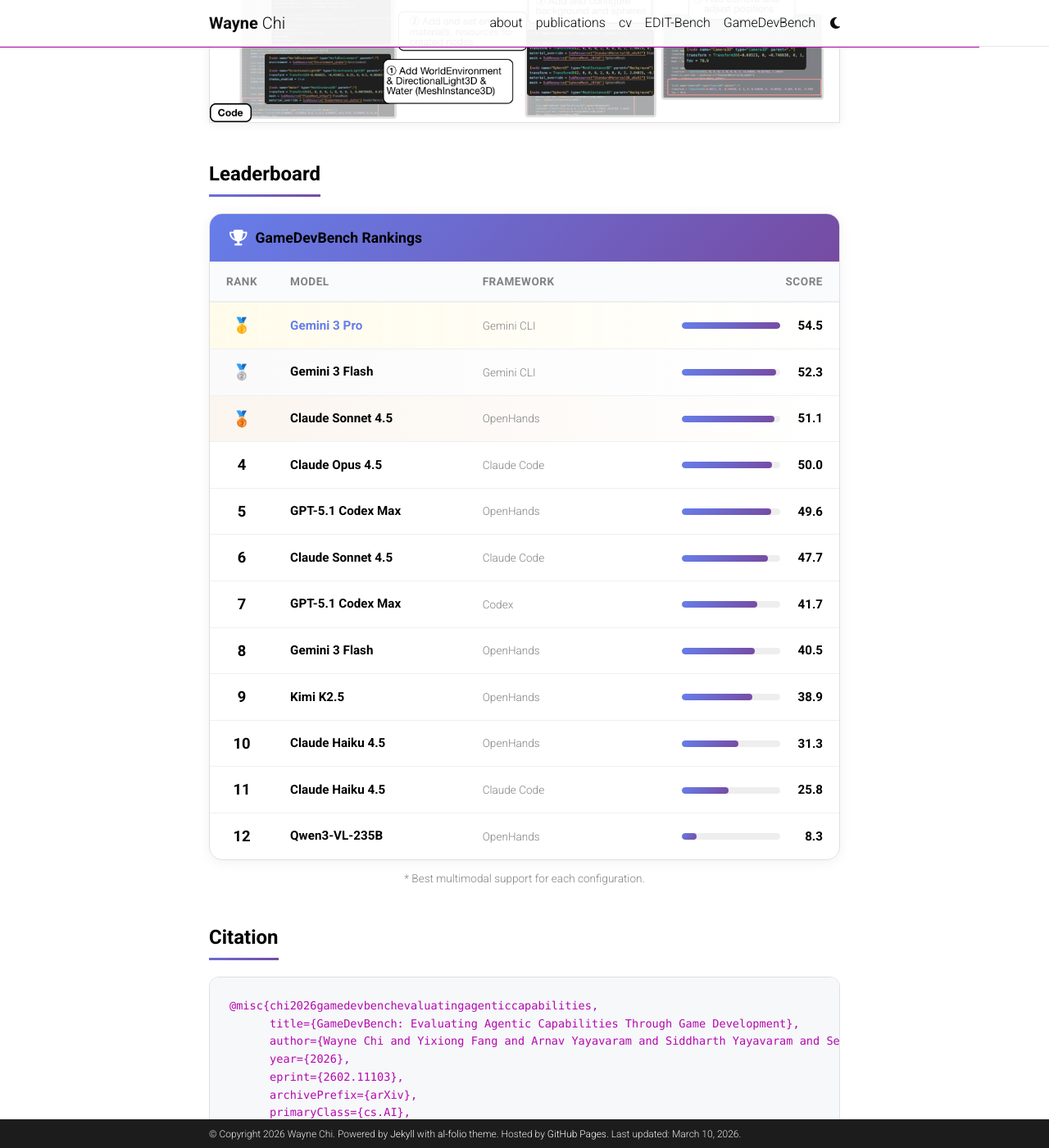
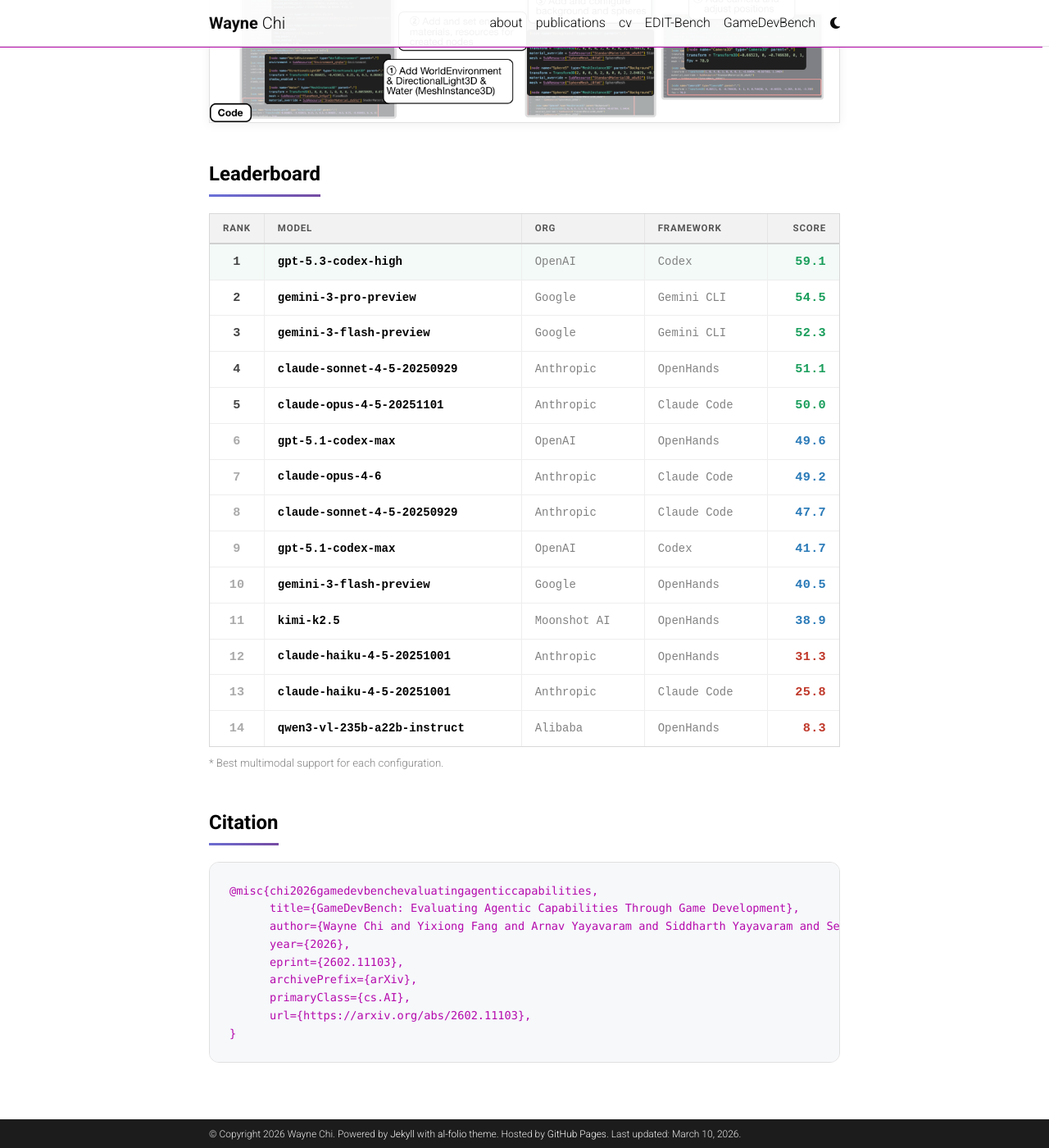
Before and after one commit to waynchi/waynchi.github.io, a Jekyll site: the page built from _pages/gamedevbench.md, in a window 1280 px wide and 1400 px high, scrolled down 2166 px. Shown: the whole window at 82% size. Built offline with Jekyll 4.4.1, drawn with Linux system fonts in a browser that asks for light colours; comment, search, counter and statistics services are not loaded; a style sheet for code colours, icons or effects is not loaded.

Commit message:
updating gamedevbench leaderboard

```diff
--- a/_pages/gamedevbench.md
+++ b/_pages/gamedevbench.md
@@ -10,7 +10,7 @@ nav_order: 100
 <style>
   /* Override page layout for wider content */
   .post {
-    max-width: 900px;
+    max-width: 980px;
     margin: 0 auto;
   }
   .post-header {
@@ -158,113 +158,87 @@ nav_order: 100
 
   /* Leaderboard */
   .gdb-leaderboard {
-    border: 1px solid #e0e0e0;
-    border-radius: 16px;
+    border: 1px solid #d8d8d8;
     overflow: hidden;
-    box-shadow: 0 2px 16px rgba(0,0,0,0.06);
-  }
-  .gdb-leaderboard-header {
-    background: linear-gradient(135deg, #667eea 0%, #764ba2 100%);
-    color: white;
-    padding: 16px 24px;
-    display: flex;
-    align-items: center;
-    gap: 10px;
-  }
-  .gdb-leaderboard-header i {
-    font-size: 1.2em;
-  }
-  .gdb-leaderboard-header span {
-    font-weight: 700;
-    font-size: 1.1em;
+    background: var(--global-bg-color, #fff);
   }
   .gdb-lb-table {
     width: 100%;
     border-collapse: collapse;
   }
   .gdb-lb-table th {
-    padding: 14px 20px;
+    padding: 9px 16px;
     text-align: left;
-    font-weight: 600;
-    font-size: 0.85em;
+    font-weight: 700;
+    font-size: 0.72em;
     text-transform: uppercase;
-    letter-spacing: 0.5px;
-    color: var(--global-text-color-light);
-    border-bottom: 2px solid #eee;
-    background: #fafbfc;
+    letter-spacing: 0.8px;
+    color: #555;
+    border-bottom: 2px solid #d0d0d0;
+    border-right: 1px solid #e4e4e4;
+    background: #f2f2f2;
+    white-space: nowrap;
   }
   .gdb-lb-table th:first-child {
-    width: 60px;
+    width: 52px;
     text-align: center;
   }
   .gdb-lb-table th:last-child {
     text-align: right;
+    border-right: none;
   }
   .gdb-lb-table td {
-    padding: 14px 20px;
-    border-bottom: 1px solid #f0f0f0;
-    font-size: 0.95em;
+    padding: 10px 16px;
+    border-bottom: 1px solid #eeeeee;
+    border-right: 1px solid #eeeeee;
+    font-size: 0.91em;
+    font-variant-numeric: tabular-nums;
+  }
+  .gdb-lb-table td:last-child {
+    border-right: none;
   }
   .gdb-lb-table tr:last-child td {
     border-bottom: none;
   }
   .gdb-lb-table tr:hover {
-    background: #f8f9ff;
+    background: rgba(0,0,0,0.025);
   }
   .gdb-lb-table .rank {
     text-align: center;
     font-weight: 700;
-    font-size: 1.15em;
+    font-size: 0.95em;
+    color: #aaa;
+    font-family: 'SF Mono', 'Fira Code', 'Courier New', monospace;
+  }
+  .gdb-lb-table .rank-top {
+    color: #444;
   }
   .gdb-lb-table .model-name {
     font-weight: 600;
+    font-family: 'SF Mono', 'Fira Code', 'Courier New', monospace;
+    font-size: 0.88em;
+    color: var(--global-text-color);
+  }
+  .gdb-lb-table .model-name-top {
+    font-weight: 700;
   }
   .gdb-lb-table .framework {
-    font-size: 0.85em;
+    font-size: 0.87em;
     color: var(--global-text-color-light);
+    font-family: 'SF Mono', 'Fira Code', 'Courier New', monospace;
   }
   .gdb-lb-table .score-cell {
     text-align: right;
-    font-variant-numeric: tabular-nums;
+    font-weight: 700;
+    font-family: 'SF Mono', 'Fira Code', 'Courier New', monospace;
+    font-size: 0.95em;
+    letter-spacing: 0.3px;
   }
-  .gdb-lb-table .score-bar {
-    display: inline-flex;
-    align-items: center;
-    gap: 10px;
-    width: 100%;
-    justify-content: flex-end;
-  }
-  .gdb-lb-table .score-bar-bg {
-    width: 120px;
-    height: 8px;
-    background: #eee;
-    border-radius: 4px;
-    overflow: hidden;
-  }
-  .gdb-lb-table .score-bar-fill {
-    height: 100%;
-    border-radius: 4px;
-    background: linear-gradient(135deg, #667eea 0%, #764ba2 100%);
-    transition: width 0.6s ease;
-  }
-  .gdb-lb-table .score-num {
-    font-weight: 700;
-    min-width: 42px;
-    text-align: right;
-  }
-
-  /* Top 3 row highlights */
-  .gdb-lb-table .row-gold {
-    background: linear-gradient(90deg, rgba(255,215,0,0.08) 0%, transparent 100%);
-  }
-  .gdb-lb-table .row-gold .model-name {
-    color: #667eea;
-  }
-  .gdb-lb-table .row-silver {
-    background: linear-gradient(90deg, rgba(192,192,192,0.08) 0%, transparent 100%);
-  }
-  .gdb-lb-table .row-bronze {
-    background: linear-gradient(90deg, rgba(205,127,50,0.08) 0%, transparent 100%);
+  .gdb-lb-table .score-hi  { color: #1a9e5c; }
+  .gdb-lb-table .score-mid { color: #2a7ab8; }
+  .gdb-lb-table .score-lo  { color: #c0392b; }
+  .gdb-lb-table .row-top-1 {
+    background: rgba(26,158,92,0.05);
   }
 
   /* BibTeX */
@@ -307,29 +281,23 @@ nav_order: 100
     background-clip: text;
   }
   html[data-theme='dark'] .gdb-leaderboard {
-    border-color: #444;
+    border-color: #3a3a3a;
   }
   html[data-theme='dark'] .gdb-lb-table th {
-    background: #1e1e1e;
-    border-bottom-color: #333;
+    background: #1c1c1c;
+    color: #aaa;
+    border-bottom-color: #3a3a3a;
+    border-right-color: #2e2e2e;
   }
   html[data-theme='dark'] .gdb-lb-table td {
-    border-bottom-color: #2a2a2a;
+    border-bottom-color: #282828;
+    border-right-color: #282828;
   }
   html[data-theme='dark'] .gdb-lb-table tr:hover {
-    background: #1e1e2e;
+    background: rgba(255,255,255,0.04);
   }
-  html[data-theme='dark'] .gdb-lb-table .score-bar-bg {
-    background: #333;
-  }
-  html[data-theme='dark'] .gdb-lb-table .row-gold {
-    background: linear-gradient(90deg, rgba(255,215,0,0.05) 0%, transparent 100%);
-  }
-  html[data-theme='dark'] .gdb-lb-table .row-silver {
-    background: linear-gradient(90deg, rgba(192,192,192,0.05) 0%, transparent 100%);
-  }
-  html[data-theme='dark'] .gdb-lb-table .row-bronze {
-    background: linear-gradient(90deg, rgba(205,127,50,0.05) 0%, transparent 100%);
+  html[data-theme='dark'] .gdb-lb-table .row-top-1 {
+    background: rgba(26,158,92,0.08);
   }
   html[data-theme='dark'] .gdb-bibtex pre {
     background: #1a1a2e;
@@ -419,96 +387,119 @@ nav_order: 100
 <div class="gdb-section">
   <h2>Leaderboard</h2>
   <div class="gdb-leaderboard">
-    <div class="gdb-leaderboard-header">
-      <i class="fas fa-trophy"></i>
-      <span>GameDevBench Rankings</span>
-    </div>
     <table class="gdb-lb-table">
       <thead>
         <tr>
           <th>Rank</th>
           <th>Model</th>
+          <th>Org</th>
           <th>Framework</th>
           <th style="text-align: right;">Score</th>
         </tr>
       </thead>
       <tbody>
-        <tr class="row-gold">
-          <td class="rank">🥇</td>
-          <td class="model-name">Gemini 3 Pro</td>
-          <td class="framework">Gemini CLI</td>
-          <td class="score-cell"><div class="score-bar"><div class="score-bar-bg"><div class="score-bar-fill" style="width:100%"></div></div><span class="score-num">54.5</span></div></td>
-        </tr>
-        <tr class="row-silver">
-          <td class="rank">🥈</td>
-          <td class="model-name">Gemini 3 Flash</td>
-          <td class="framework">Gemini CLI</td>
-          <td class="score-cell"><div class="score-bar"><div class="score-bar-bg"><div class="score-bar-fill" style="width:96%"></div></div><span class="score-num">52.3</span></div></td>
-        </tr>
-        <tr class="row-bronze">
-          <td class="rank">🥉</td>
-          <td class="model-name">Claude Sonnet 4.5</td>
-          <td class="framework">OpenHands</td>
-          <td class="score-cell"><div class="score-bar"><div class="score-bar-bg"><div class="score-bar-fill" style="width:93.8%"></div></div><span class="score-num">51.1</span></div></td>
+        <tr class="row-top-1">
+          <td class="rank rank-top">1</td>
+          <td class="model-name model-name-top">gpt-5.3-codex-high</td>
+          <td class="framework">OpenAI</td>
+          <td class="framework">Codex</td>
+          <td class="score-cell score-hi">59.1</td>
         </tr>
         <tr>
-          <td class="rank">4</td>
-          <td class="model-name">Claude Opus 4.5</td>
-          <td class="framework">Claude Code</td>
-          <td class="score-cell"><div class="score-bar"><div class="score-bar-bg"><div class="score-bar-fill" style="width:91.7%"></div></div><span class="score-num">50.0</span></div></td>
+          <td class="rank rank-top">2</td>
+          <td class="model-name">gemini-3-pro-preview</td>
+          <td class="framework">Google</td>
+          <td class="framework">Gemini CLI</td>
+          <td class="score-cell score-hi">54.5</td>
         </tr>
         <tr>
-          <td class="rank">5</td>
-          <td class="model-name">GPT-5.1 Codex Max</td>
+          <td class="rank rank-top">3</td>
+          <td class="model-name">gemini-3-flash-preview</td>
+          <td class="framework">Google</td>
+          <td class="framework">Gemini CLI</td>
+          <td class="score-cell score-hi">52.3</td>
+        </tr>
+        <tr>
+          <td class="rank rank-top">4</td>
+          <td class="model-name">claude-sonnet-4-5-20250929</td>
+          <td class="framework">Anthropic</td>
           <td class="framework">OpenHands</td>
-          <td class="score-cell"><div class="score-bar"><div class="score-bar-bg"><div class="score-bar-fill" style="width:91.0%"></div></div><span class="score-num">49.6</span></div></td>
+          <td class="score-cell score-hi">51.1</td>
+        </tr>
+        <tr>
+          <td class="rank rank-top">5</td>
+          <td class="model-name">claude-opus-4-5-20251101</td>
+          <td class="framework">Anthropic</td>
+          <td class="framework">Claude Code</td>
+          <td class="score-cell score-hi">50.0</td>
         </tr>
         <tr>
           <td class="rank">6</td>
-          <td class="model-name">Claude Sonnet 4.5</td>
-          <td class="framework">Claude Code</td>
-          <td class="score-cell"><div class="score-bar"><div class="score-bar-bg"><div class="score-bar-fill" style="width:87.5%"></div></div><span class="score-num">47.7</span></div></td>
+          <td class="model-name">gpt-5.1-codex-max</td>
+          <td class="framework">OpenAI</td>
+          <td class="framework">OpenHands</td>
+          <td class="score-cell score-mid">49.6</td>
         </tr>
         <tr>
           <td class="rank">7</td>
-          <td class="model-name">GPT-5.1 Codex Max</td>
-          <td class="framework">Codex</td>
-          <td class="score-cell"><div class="score-bar"><div class="score-bar-bg"><div class="score-bar-fill" style="width:76.5%"></div></div><span class="score-num">41.7</span></div></td>
+          <td class="model-name">claude-opus-4-6</td>
+          <td class="framework">Anthropic</td>
+          <td class="framework">Claude Code</td>
+          <td class="score-cell score-mid">49.2</td>
         </tr>
         <tr>
           <td class="rank">8</td>
-          <td class="model-name">Gemini 3 Flash</td>
-          <td class="framework">OpenHands</td>
-          <td class="score-cell"><div class="score-bar"><div class="score-bar-bg"><div class="score-bar-fill" style="width:74.3%"></div></div><span class="score-num">40.5</span></div></td>
+          <td class="model-name">claude-sonnet-4-5-20250929</td>
+          <td class="framework">Anthropic</td>
+          <td class="framework">Claude Code</td>
+          <td class="score-cell score-mid">47.7</td>
         </tr>
         <tr>
           <td class="rank">9</td>
-          <td class="model-name">Kimi K2.5</td>
-          <td class="framework">OpenHands</td>
-          <td class="score-cell"><div class="score-bar"><div class="score-bar-bg"><div class="score-bar-fill" style="width:71.4%"></div></div><span class="score-num">38.9</span></div></td>
+          <td class="model-name">gpt-5.1-codex-max</td>
+          <td class="framework">OpenAI</td>
+          <td class="framework">Codex</td>
+          <td class="score-cell score-mid">41.7</td>
         </tr>
         <tr>
           <td class="rank">10</td>
-          <td class="model-name">Claude Haiku 4.5</td>
+          <td class="model-name">gemini-3-flash-preview</td>
+          <td class="framework">Google</td>
           <td class="framework">OpenHands</td>
-          <td class="score-cell"><div class="score-bar"><div class="score-bar-bg"><div class="score-bar-fill" style="width:57.4%"></div></div><span class="score-num">31.3</span></div></td>
+          <td class="score-cell score-mid">40.5</td>
         </tr>
         <tr>
           <td class="rank">11</td>
-          <td class="model-name">Claude Haiku 4.5</td>
-          <td class="framework">Claude Code</td>
-          <td class="score-cell"><div class="score-bar"><div class="score-bar-bg"><div class="score-bar-fill" style="width:47.3%"></div></div><span class="score-num">25.8</span></div></td>
+          <td class="model-name">kimi-k2.5</td>
+          <td class="framework">Moonshot AI</td>
+          <td class="framework">OpenHands</td>
+          <td class="score-cell score-mid">38.9</td>
         </tr>
         <tr>
           <td class="rank">12</td>
-          <td class="model-name">Qwen3-VL-235B</td>
+          <td class="model-name">claude-haiku-4-5-20251001</td>
+          <td class="framework">Anthropic</td>
           <td class="framework">OpenHands</td>
-          <td class="score-cell"><div class="score-bar"><div class="score-bar-bg"><div class="score-bar-fill" style="width:15.2%"></div></div><span class="score-num">8.3</span></div></td>
+          <td class="score-cell score-lo">31.3</td>
+        </tr>
+        <tr>
+          <td class="rank">13</td>
+          <td class="model-name">claude-haiku-4-5-20251001</td>
+          <td class="framework">Anthropic</td>
+          <td class="framework">Claude Code</td>
+          <td class="score-cell score-lo">25.8</td>
+        </tr>
+        <tr>
+          <td class="rank">14</td>
+          <td class="model-name">qwen3-vl-235b-a22b-instruct</td>
+          <td class="framework">Alibaba</td>
+          <td class="framework">OpenHands</td>
+          <td class="score-cell score-lo">8.3</td>
         </tr>
       </tbody>
     </table>
   </div>
-  <p style="font-size: 0.85em; color: var(--global-text-color-light); text-align: center; margin-top: 12px;">
+  <p style="font-size: 0.83em; color: var(--global-text-color-light); margin-top: 10px;">
     * Best multimodal support for each configuration.
   </p>
 </div>
```
